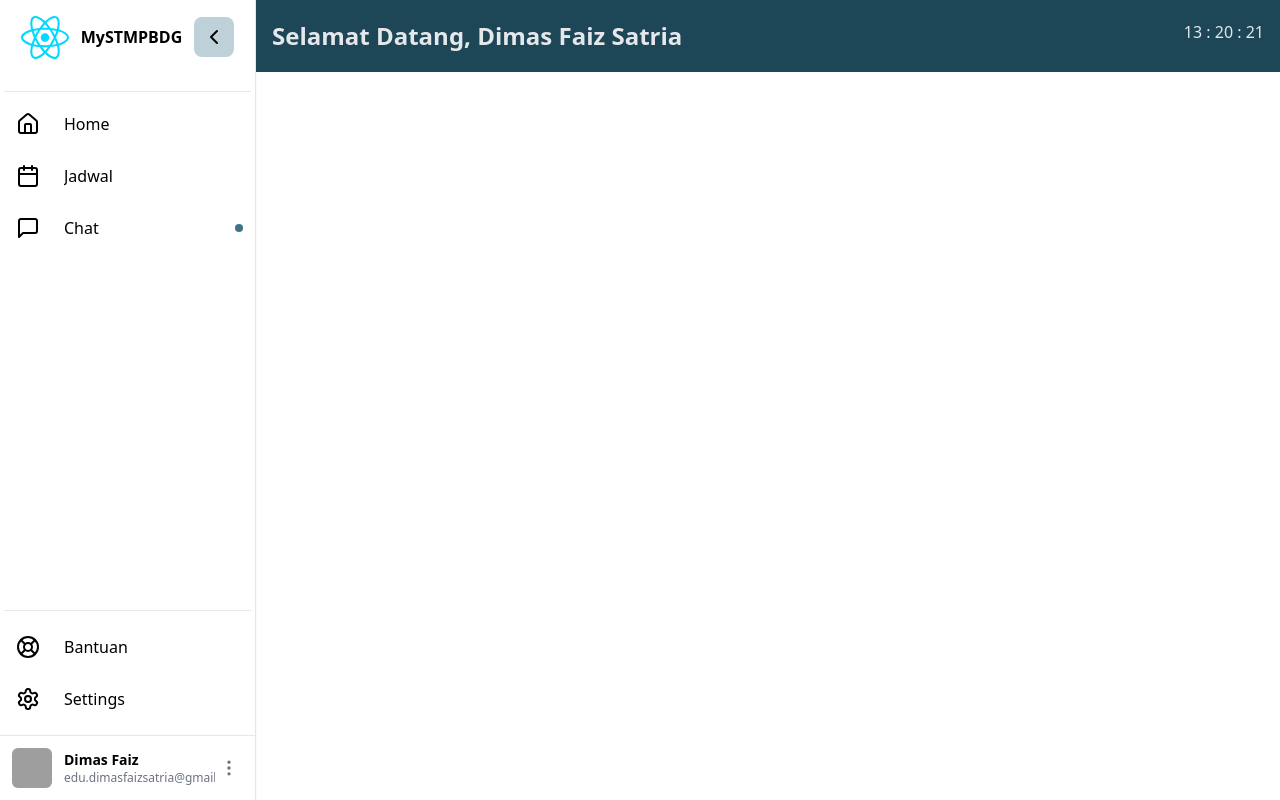
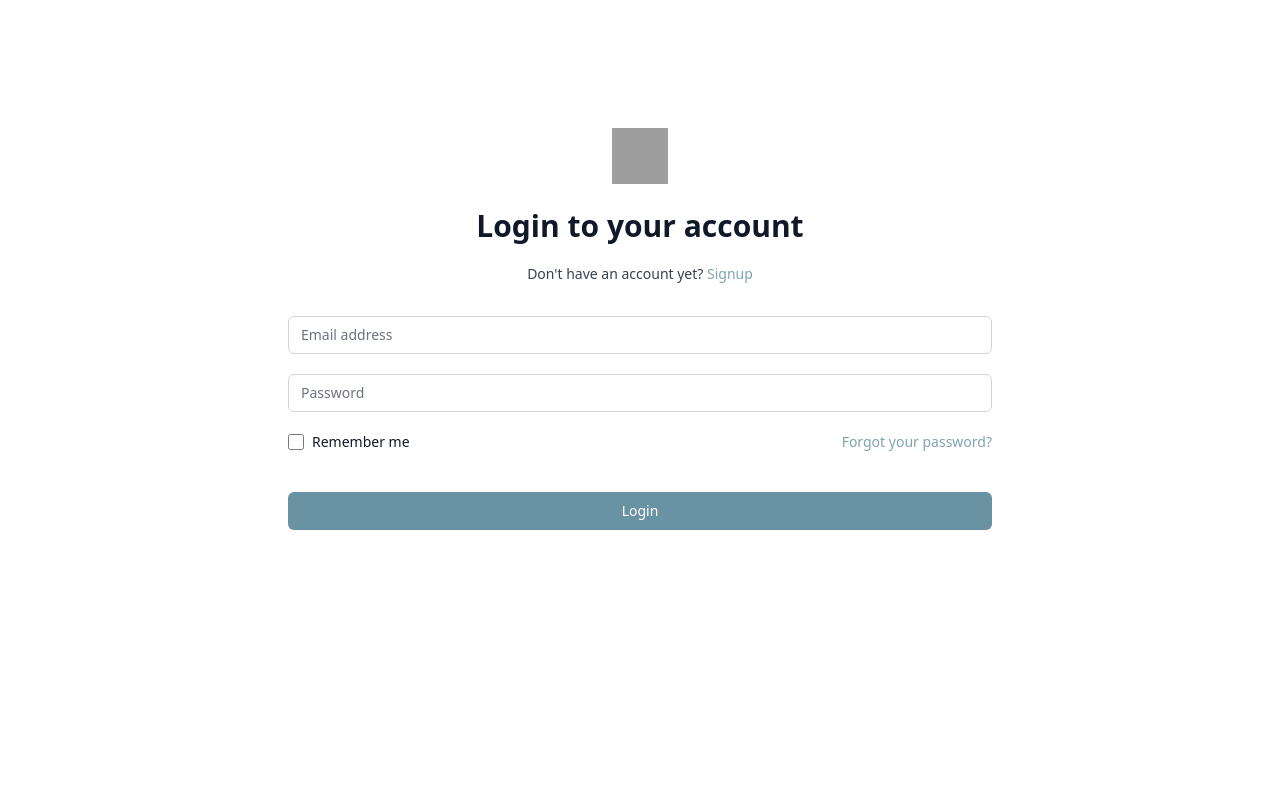
Before and after one commit to FumoRin/MySTMPBDG, a React (Vite) app: page /login in a window 1280 px wide. Built offline with nearby package versions, Linux system fonts and the light colour scheme; grey boxes are pictures that could not be loaded.

Commit message:
Added loginPage

```diff
--- a/src/App.tsx
+++ b/src/App.tsx
@@ -3,13 +3,16 @@ import HomeMain from "./components/home/homeMain";
 import Sidebar, { SidebarItem } from "./components/sidebar";
 import ChatApp from "./components/chatapp/chatApp";
 import SchedulePage from "./components/schedule/schedulePage";
+import AuthPage from "./components/auth/authPage";
+
 import {
   BrowserRouter as Router,
   Route,
   Routes,
   useLocation,
+  Navigate,
 } from "react-router-dom"; // Ensure correct import
-import { useState } from "react";
+import { useState, useEffect } from "react";
 import { Home, MessageSquare, Calendar } from "lucide-react";
 
 function SchedulePageWrapper({ expanded }: { expanded: boolean }) {
@@ -27,16 +30,28 @@ function App() {
 function AppContent() {
   const [expanded, setExpanded] = useState(true); // State to manage sidebar expansion
   const location = useLocation();
+  const isLoginPage = location.pathname === "/login";
+
+  useEffect(() => {
+    if (isLoginPage) {
+      setExpanded(false); // Collapse sidebar on login page
+    } else {
+      setExpanded(true); // Expand sidebar on other pages
+    }
+  }, [location.pathname, isLoginPage]);
 
   return (
     <div className="flex">
+      {/* Conditionally render Sidebar and HomeHeader based on the current path */}
+      {!isLoginPage && (
+        <>
           <Sidebar expanded={expanded} setExpanded={setExpanded}>
             <hr className="my-2" />
             <SidebarItem
               icon={<Home />}
               text="Home"
-          to="/"
-          active={location.pathname === "/"}
+              to="/home"
+              active={location.pathname === "/home"}
             />
             <SidebarItem
               icon={<Calendar />}
@@ -52,16 +67,28 @@ function AppContent() {
               alert
             />
           </Sidebar>
-      <div className={`flex-1 transition-all ${expanded ? "ml-64" : "ml-24"}`}>
           <HomeHeader expanded={expanded} />
-        <div className="pt-16">
+        </>
+      )}
+      <div
+        className={`flex-1 transition-all ${
+          isLoginPage ? "" : expanded ? "ml-64" : "ml-24"
+        }`}
+      >
+        <div
+          className={`container items-center min-w-full ${
+            isLoginPage ? "" : "pt-16"
+          } `}
+        >
           <Routes>
-            <Route path="/" element={<HomeMain />} />
+            <Route path="/" element={<Navigate to="/login" />} />
+            <Route path="/home" element={<HomeMain />} />
             <Route
               path="/jadwal"
               element={<SchedulePageWrapper expanded={expanded} />}
             />
             <Route path="/chat" element={<ChatApp />} />
+            <Route path="/login" element={<AuthPage />} />
           </Routes>
         </div>
       </div>
--- /dev/null
+++ b/src/components/auth/authComponent/formAction.tsx
@@ -0,0 +1,33 @@
+import React from "react";
+
+interface FormActionProps {
+  handleSubmit: (event: React.FormEvent<HTMLFormElement>) => void;
+  type?: "Button" | "Input";
+  action?: "submit" | "reset" | "button";
+  text: string;
+}
+
+export default function FormAction({
+  handleSubmit,
+  type = "Button",
+  action = "submit",
+  text,
+}: FormActionProps): JSX.Element {
+  return (
+    <>
+      {type === "Button" ? (
+        <button
+          type={action}
+          className="group relative w-full flex justify-center py-2 px-4 border border-transparent text-sm font-medium rounded-md text-white bg-calypsoLight-300 hover:bg-calypsoLight-100 focus:outline-none focus:ring-2 focus:ring-offset-2 focus:ring-purple-500 mt-10"
+          onClick={(e: React.MouseEvent<HTMLButtonElement>) =>
+            handleSubmit(e as any)
+          }
+        >
+          {text}
+        </button>
+      ) : (
+        <></>
+      )}
+    </>
+  );
+}
--- /dev/null
+++ b/src/components/auth/authComponent/formExtra.tsx
@@ -0,0 +1,29 @@
+export default function FormExtra() {
+  return (
+    <div className="flex items-center justify-between ">
+      <div className="flex items-center">
+        <input
+          id="remember-me"
+          name="remember-me"
+          type="checkbox"
+          className="h-4 w-4 text-calypsoDark-600 focus:ring-calypsoLight-300 border-gray-300 rounded"
+        />
+        <label
+          htmlFor="remember-me"
+          className="ml-2 block text-sm text-gray-900"
+        >
+          Remember me
+        </label>
+      </div>
+
+      <div className="text-sm">
+        <a
+          href="#"
+          className="font-medium text-calypsoLight-400 hover:text-calypsoLight-200"
+        >
+          Forgot your password?
+        </a>
+      </div>
+    </div>
+  );
+}
--- /dev/null
+++ b/src/components/auth/authComponent/input.tsx
@@ -0,0 +1,45 @@
+import React, { ChangeEvent } from "react";
+
+interface InputProps {
+  handleChange: (e: ChangeEvent<HTMLInputElement>) => void;
+  value: string;
+  labelText: string;
+  labelFor: string;
+  id: string;
+  name: string;
+  type: string;
+  isRequired: boolean;
+  placeholder: string;
+}
+
+const Input: React.FC<InputProps> = ({
+  handleChange,
+  value,
+  labelText,
+  labelFor,
+  id,
+  name,
+  type,
+  isRequired,
+  placeholder,
+}) => {
+  return (
+    <div className="my-5">
+      <label htmlFor={labelFor} className="sr-only">
+        {labelText}
+      </label>
+      <input
+        onChange={handleChange}
+        value={value}
+        id={id}
+        name={name}
+        type={type}
+        required={isRequired}
+        className="rounded-md appearance-none relative block w-full px-3 py-2 border border-gray-300 placeholder-gray-500 text-gray-900 focus:outline-none focus:ring-purple-500 focus:border-purple-500 focus:z-10 sm:text-sm"
+        placeholder={placeholder}
+      />
+    </div>
+  );
+};
+
+export default Input;
--- /dev/null
+++ b/src/components/auth/authComponent/login.tsx
@@ -0,0 +1,51 @@
+import { useState, ChangeEvent } from "react";
+import { loginFields, Field } from "../formFields";
+import FormAction from "./formAction";
+import FormExtra from "./formExtra";
+import Input from "./input";
+
+interface LoginState {
+  [key: string]: string;
+}
+
+const fields: Field[] = loginFields;
+let fieldsState: LoginState = {};
+fields.forEach((field) => (fieldsState[field.id] = ""));
+
+export default function Login() {
+  const [loginState, setLoginState] = useState<LoginState>(fieldsState);
+
+  const handleChange = (e: ChangeEvent<HTMLInputElement>) => {
+    setLoginState({ ...loginState, [e.target.id]: e.target.value });
+  };
+
+  const handleSubmit = (e: React.FormEvent) => {
+    e.preventDefault();
+    authenticateUser();
+  };
+
+  const authenticateUser = () => {};
+
+  return (
+    <form className="mt-8 ">
+      <div>
+        {fields.map((field) => (
+          <Input
+            key={field.id}
+            handleChange={handleChange}
+            value={loginState[field.id]}
+            labelText={field.labelText}
+            labelFor={field.labelFor}
+            id={field.id}
+            name={field.name}
+            type={field.type}
+            isRequired={field.isRequired}
+            placeholder={field.placeholder}
+          />
+        ))}
+      </div>
+      <FormExtra />
+      <FormAction handleSubmit={handleSubmit} text="Login" />
+    </form>
+  );
+}
--- /dev/null
+++ b/src/components/auth/authComponent/loginHeader.tsx
@@ -0,0 +1,40 @@
+import { Link } from "react-router-dom";
+
+// Define the props interface
+interface HeaderProps {
+  heading?: string; // Optional string
+  paragraph: string; // Required string
+  linkName: string; // Required string
+  linkUrl?: string; // Optional string, defaults to "#"
+}
+
+export default function Header({
+  heading,
+  paragraph,
+  linkName,
+  linkUrl = "#",
+}: HeaderProps) {
+  return (
+    <div className="pt-32">
+      <div className="flex justify-center">
+        <img
+          alt=""
+          className="h-14 w-14"
+          src="https://ik.imagekit.io/pibjyepn7p9/Lilac_Navy_Simple_Line_Business_Logo_CGktk8RHK.png?ik-sdk-version=javascript-1.4.3&updatedAt=1649962071315"
+        />
+      </div>
+      <h2 className="mt-6 text-center text-3xl font-extrabold text-gray-900">
+        {heading}
+      </h2>
+      <p className=" text-center text-sm text-gray-700 mt-5">
+        {paragraph}{" "}
+        <Link
+          to={linkUrl}
+          className="font-medium text-calypsoLight-400 hover:text-calypsoLight-200"
+        >
+          {linkName}
+        </Link>
+      </p>
+    </div>
+  );
+}
--- /dev/null
+++ b/src/components/auth/authPage.tsx
@@ -0,0 +1,18 @@
+import Header from "./authComponent/loginHeader";
+import Login from "./authComponent/login";
+
+export default function AuthPage() {
+  return (
+    <>
+      <div className="container h-screen mx-auto px-72">
+        <Header
+          heading="Login to your account"
+          paragraph="Don't have an account yet? "
+          linkName="Signup"
+          linkUrl="/signup"
+        />
+        <Login />
+      </div>
+    </>
+  );
+}
--- /dev/null
+++ b/src/components/auth/formFields.tsx
@@ -0,0 +1,77 @@
+export interface Field {
+  id: string;
+  name: string;
+  type: string;
+  placeholder: string;
+  labelText: string;
+  labelFor: string;
+  isRequired: boolean;
+}
+
+const loginFields = [
+  {
+    labelText: "Email address",
+    labelFor: "email-address",
+    id: "email-address",
+    name: "email",
+    type: "email",
+    autoComplete: "email",
+    isRequired: true,
+    placeholder: "Email address",
+  },
+  {
+    labelText: "Password",
+    labelFor: "password",
+    id: "password",
+    name: "password",
+    type: "password",
+    autoComplete: "current-password",
+    isRequired: true,
+    placeholder: "Password",
+  },
+];
+
+const signupFields = [
+  {
+    labelText: "Username",
+    labelFor: "username",
+    id: "username",
+    name: "username",
+    type: "text",
+    autoComplete: "username",
+    isRequired: true,
+    placeholder: "Username",
+  },
+  {
+    labelText: "Email address",
+    labelFor: "email-address",
+    id: "email-address",
+    name: "email",
+    type: "email",
+    autoComplete: "email",
+    isRequired: true,
+    placeholder: "Email address",
+  },
+  {
+    labelText: "Password",
+    labelFor: "password",
+    id: "password",
+    name: "password",
+    type: "password",
+    autoComplete: "current-password",
+    isRequired: true,
+    placeholder: "Password",
+  },
+  {
+    labelText: "Confirm Password",
+    labelFor: "confirm-password",
+    id: "confirm-password",
+    name: "confirm-password",
+    type: "password",
+    autoComplete: "confirm-password",
+    isRequired: true,
+    placeholder: "Confirm Password",
+  },
+];
+
+export { loginFields, signupFields };
```
Also changed, not shown: src/components/auth/pages/loginPage.tsx (added). Lines whose indentation alone changed are shown as unchanged.
